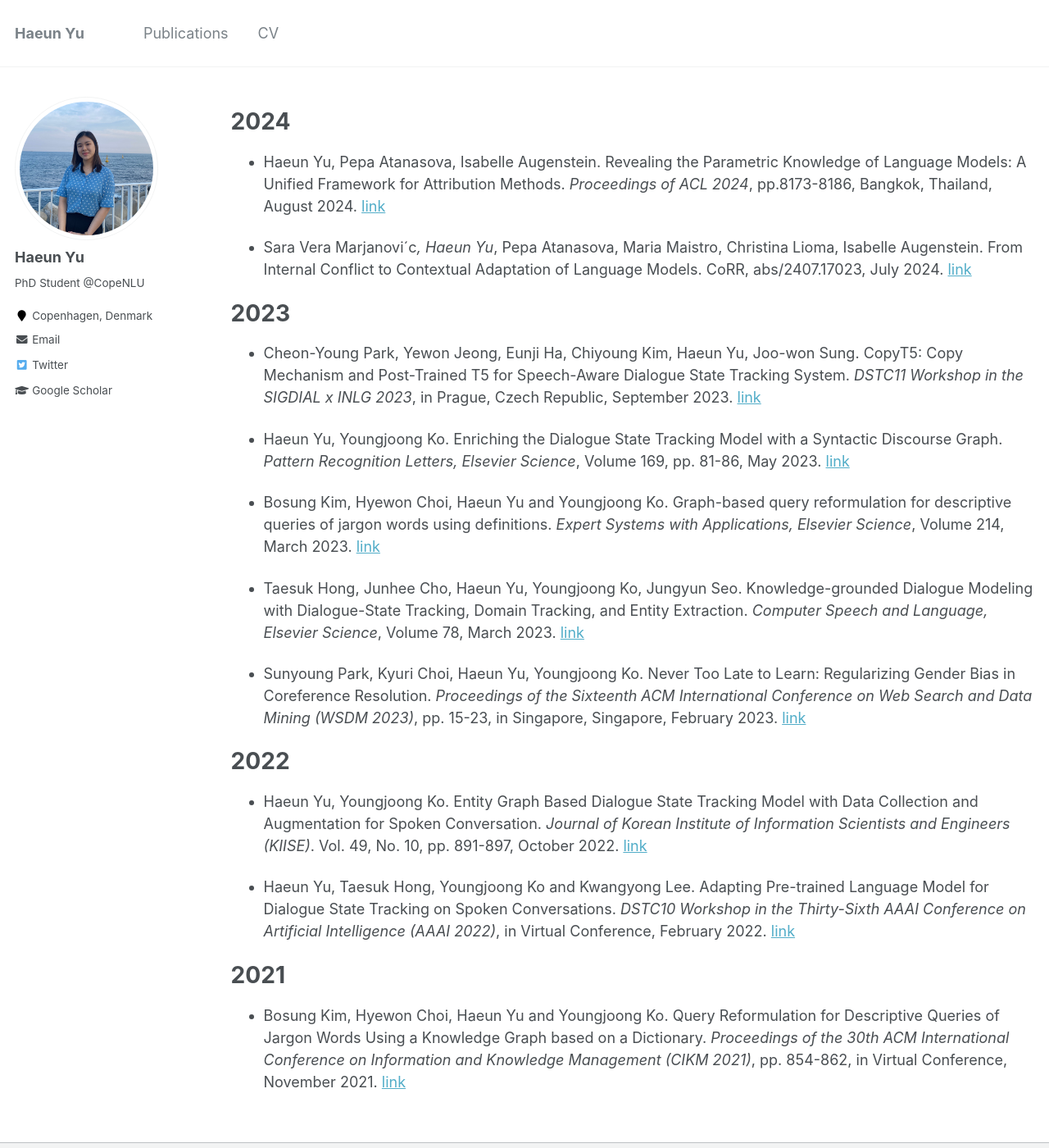
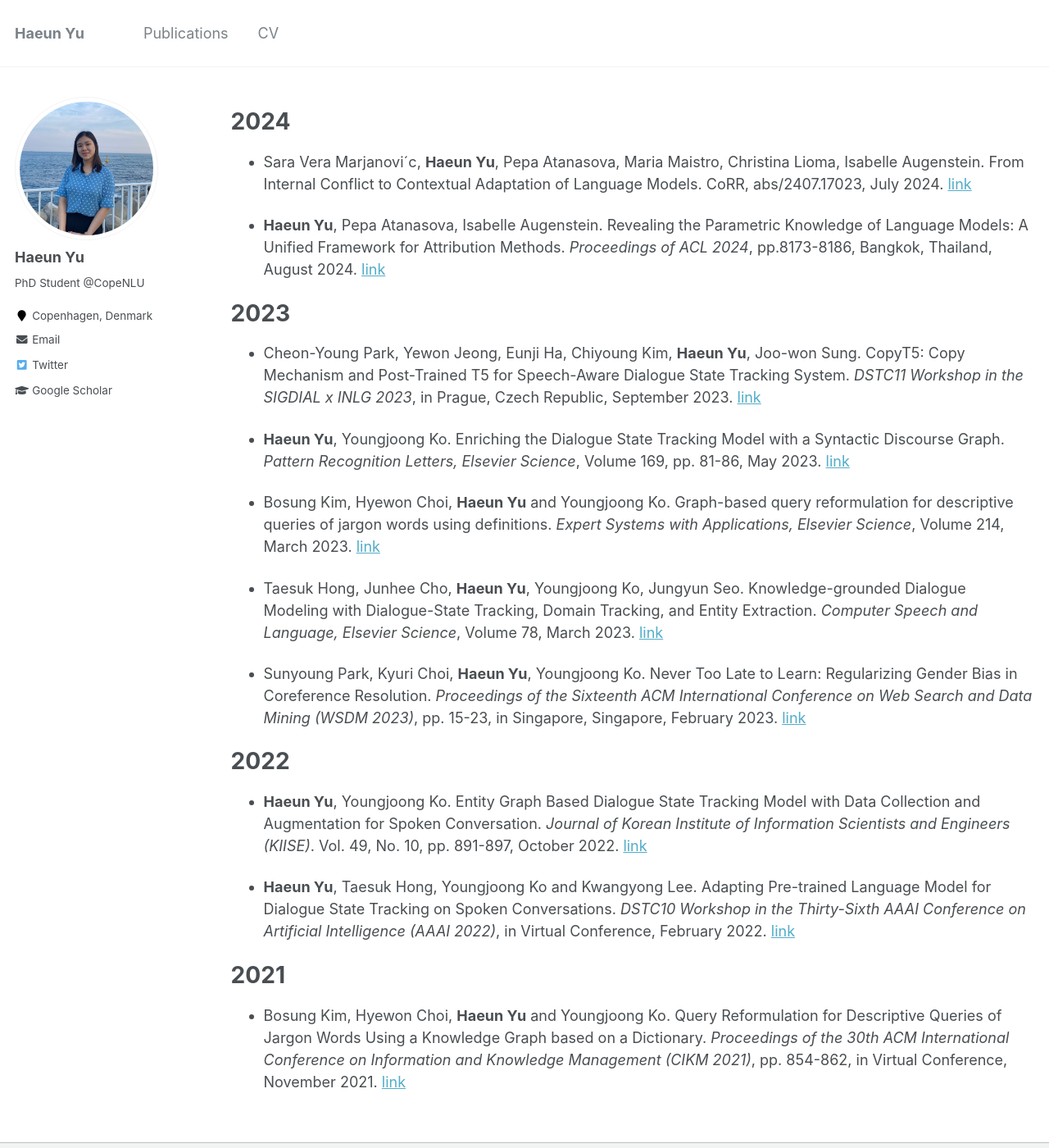
Before and after one commit to HaeunYu/haeunyu.github.io, a Jekyll site: the page built from _pages/publications.md, in a window 1280 px wide and 1400 px high. Shown: the whole window at 82% size. Built offline with Jekyll 4.4.1, drawn with Linux system fonts in a browser that asks for light colours.

Commit message:
summer 2024 minor update

```diff
--- a/_pages/publications.md
+++ b/_pages/publications.md
@@ -13,32 +13,32 @@ author_profile: true
 
 2024
 =====
-* Haeun Yu, Pepa Atanasova, Isabelle Augenstein. Revealing the Parametric Knowledge of Language Models: A Unified Framework for Attribution Methods. <em>Proceedings of ACL 2024</em>, pp.8173-8186, Bangkok, Thailand, August 2024. [link](https://aclanthology.org/2024.acl-long.444/)
+* Sara Vera Marjanovi´c, **Haeun Yu**, Pepa Atanasova, Maria Maistro, Christina Lioma, Isabelle Augenstein.
+From Internal Conflict to Contextual Adaptation of Language Models. CoRR, abs/2407.17023, July 2024. [link](https://arxiv.org/abs/2407.17023)
 
-* Sara Vera Marjanovi´c*, Haeun Yu*, Pepa Atanasova, Maria Maistro, Christina Lioma, Isabelle Augenstein.
-From Internal Conflict to Contextual Adaptation of Language Models. CoRR, abs/2407.17023, July 2024. [link](https://arxiv.org/abs/2407.17023)
+* **Haeun Yu**, Pepa Atanasova, Isabelle Augenstein. Revealing the Parametric Knowledge of Language Models: A Unified Framework for Attribution Methods. <em>Proceedings of ACL 2024</em>, pp.8173-8186, Bangkok, Thailand, August 2024. [link](https://aclanthology.org/2024.acl-long.444/)
 
 2023
 ======
-* Cheon-Young Park, Yewon Jeong, Eunji Ha, Chiyoung Kim, Haeun Yu, Joo-won Sung. CopyT5: Copy Mechanism and Post-Trained T5 for Speech-Aware Dialogue State Tracking System. <em>DSTC11 Workshop in the SIGDIAL x INLG 2023</em>, in Prague, Czech Republic, September 2023. [link](https://aclanthology.org/2023.dstc-1.11/)
+* Cheon-Young Park, Yewon Jeong, Eunji Ha, Chiyoung Kim, **Haeun Yu**, Joo-won Sung. CopyT5: Copy Mechanism and Post-Trained T5 for Speech-Aware Dialogue State Tracking System. <em>DSTC11 Workshop in the SIGDIAL x INLG 2023</em>, in Prague, Czech Republic, September 2023. [link](https://aclanthology.org/2023.dstc-1.11/)
 
-* Haeun Yu, Youngjoong Ko. Enriching the Dialogue State Tracking Model with a Syntactic Discourse Graph. <em>Pattern Recognition Letters, Elsevier Science</em>, Volume 169, pp. 81-86, May 2023. [link](https://doi.org/10.1016/j.patrec.2023.03.024)
+* **Haeun Yu**, Youngjoong Ko. Enriching the Dialogue State Tracking Model with a Syntactic Discourse Graph. <em>Pattern Recognition Letters, Elsevier Science</em>, Volume 169, pp. 81-86, May 2023. [link](https://doi.org/10.1016/j.patrec.2023.03.024)
 
-* Bosung Kim, Hyewon Choi, Haeun Yu and Youngjoong Ko. Graph-based query reformulation for descriptive queries of jargon words using definitions. <em>Expert Systems with Applications, Elsevier Science</em>, Volume 214, March 2023. [link](https://doi.org/10.1016/j.eswa.2022.119149)
+* Bosung Kim, Hyewon Choi, **Haeun Yu** and Youngjoong Ko. Graph-based query reformulation for descriptive queries of jargon words using definitions. <em>Expert Systems with Applications, Elsevier Science</em>, Volume 214, March 2023. [link](https://doi.org/10.1016/j.eswa.2022.119149)
 
-* Taesuk Hong, Junhee Cho, Haeun Yu, Youngjoong Ko, Jungyun Seo. Knowledge-grounded Dialogue Modeling with Dialogue-State Tracking, Domain Tracking, and Entity Extraction. <em>Computer Speech and Language, Elsevier Science</em>, Volume 78, March 2023. [link](https://doi.org/10.1016/j.csl.2022.101460)
+* Taesuk Hong, Junhee Cho, **Haeun Yu**, Youngjoong Ko, Jungyun Seo. Knowledge-grounded Dialogue Modeling with Dialogue-State Tracking, Domain Tracking, and Entity Extraction. <em>Computer Speech and Language, Elsevier Science</em>, Volume 78, March 2023. [link](https://doi.org/10.1016/j.csl.2022.101460)
 
-* Sunyoung Park, Kyuri Choi, Haeun Yu, Youngjoong Ko. Never Too Late to Learn: Regularizing Gender Bias in Coreference Resolution. <em>Proceedings of the Sixteenth ACM International Conference on Web Search and Data Mining (WSDM 2023)</em>, pp. 15-23, in Singapore, Singapore, February 2023. [link](https://dl.acm.org/doi/10.1145/3539597.3570473)
+* Sunyoung Park, Kyuri Choi, **Haeun Yu**, Youngjoong Ko. Never Too Late to Learn: Regularizing Gender Bias in Coreference Resolution. <em>Proceedings of the Sixteenth ACM International Conference on Web Search and Data Mining (WSDM 2023)</em>, pp. 15-23, in Singapore, Singapore, February 2023. [link](https://dl.acm.org/doi/10.1145/3539597.3570473)
 
 2022
 ======
-* Haeun Yu, Youngjoong Ko. Entity Graph Based Dialogue State Tracking Model with Data Collection and Augmentation for Spoken Conversation. <em>Journal of Korean Institute of Information Scientists and Engineers (KIISE)</em>. Vol. 49, No. 10, pp. 891-897, October 2022. [link](http://doi.org/10.5626/JOK.2022.49.10.891)
+* **Haeun Yu**, Youngjoong Ko. Entity Graph Based Dialogue State Tracking Model with Data Collection and Augmentation for Spoken Conversation. <em>Journal of Korean Institute of Information Scientists and Engineers (KIISE)</em>. Vol. 49, No. 10, pp. 891-897, October 2022. [link](http://doi.org/10.5626/JOK.2022.49.10.891)
 
-* Haeun Yu, Taesuk Hong, Youngjoong Ko and Kwangyong Lee. Adapting Pre-trained Language Model for Dialogue State Tracking on Spoken Conversations. <em>DSTC10 Workshop in the Thirty-Sixth AAAI Conference on Artificial Intelligence (AAAI 2022)</em>, in Virtual Conference, February 2022. [link](https://github.com/shanemoon/dstc10/raw/main/papers/dstc10_aaai22_track2_25.pdf)
+* **Haeun Yu**, Taesuk Hong, Youngjoong Ko and Kwangyong Lee. Adapting Pre-trained Language Model for Dialogue State Tracking on Spoken Conversations. <em>DSTC10 Workshop in the Thirty-Sixth AAAI Conference on Artificial Intelligence (AAAI 2022)</em>, in Virtual Conference, February 2022. [link](https://github.com/shanemoon/dstc10/raw/main/papers/dstc10_aaai22_track2_25.pdf)
 
 2021
 ======
-* Bosung Kim, Hyewon Choi, Haeun Yu and Youngjoong Ko. Query Reformulation for Descriptive Queries of Jargon Words Using a Knowledge Graph based on a Dictionary. <em>Proceedings of the 30th ACM International Conference on Information and Knowledge Management (CIKM 2021)</em>, pp. 854-862, in Virtual Conference, November 2021. [link](https://doi.org/10.1145/3459637.3482382)
+* Bosung Kim, Hyewon Choi, **Haeun Yu** and Youngjoong Ko. Query Reformulation for Descriptive Queries of Jargon Words Using a Knowledge Graph based on a Dictionary. <em>Proceedings of the 30th ACM International Conference on Information and Knowledge Management (CIKM 2021)</em>, pp. 854-862, in Virtual Conference, November 2021. [link](https://doi.org/10.1145/3459637.3482382)
 
 
 
```
Also changed, not shown: _pages/about.md (+1 -1 lines).
